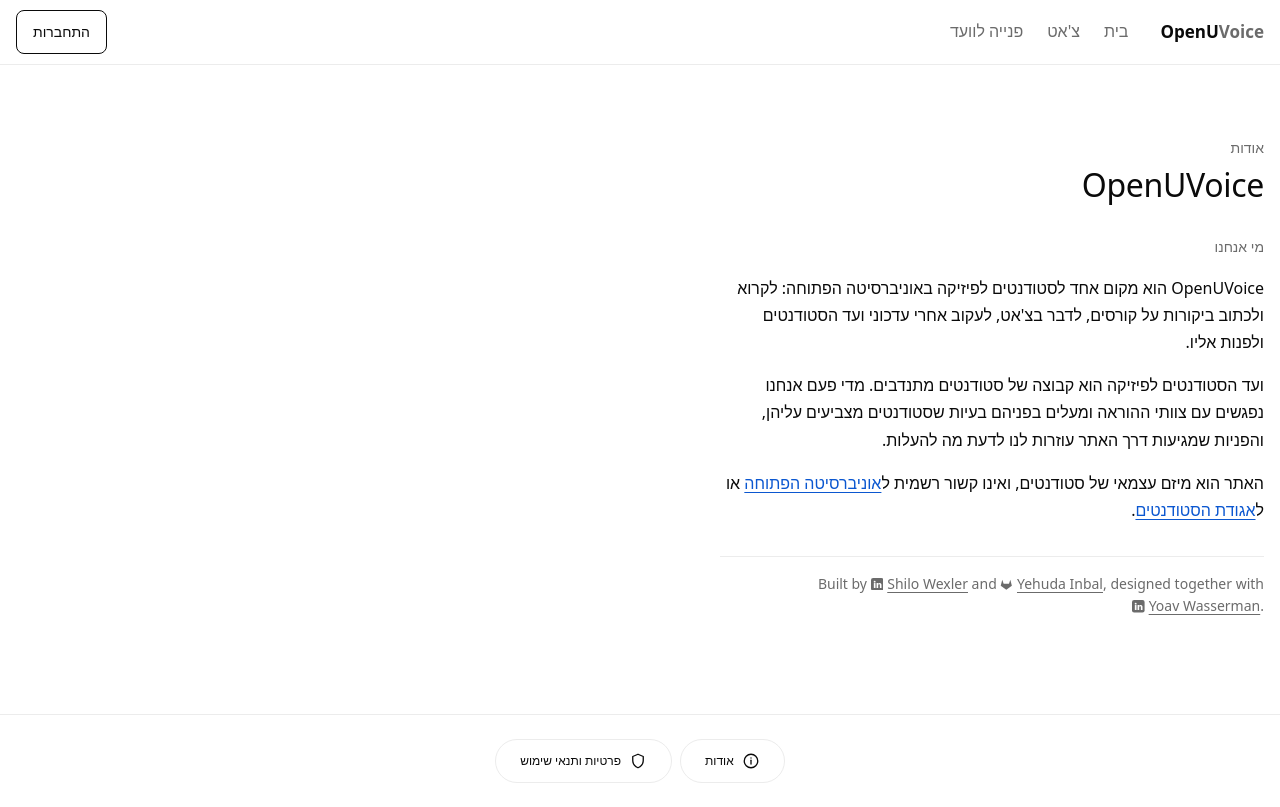
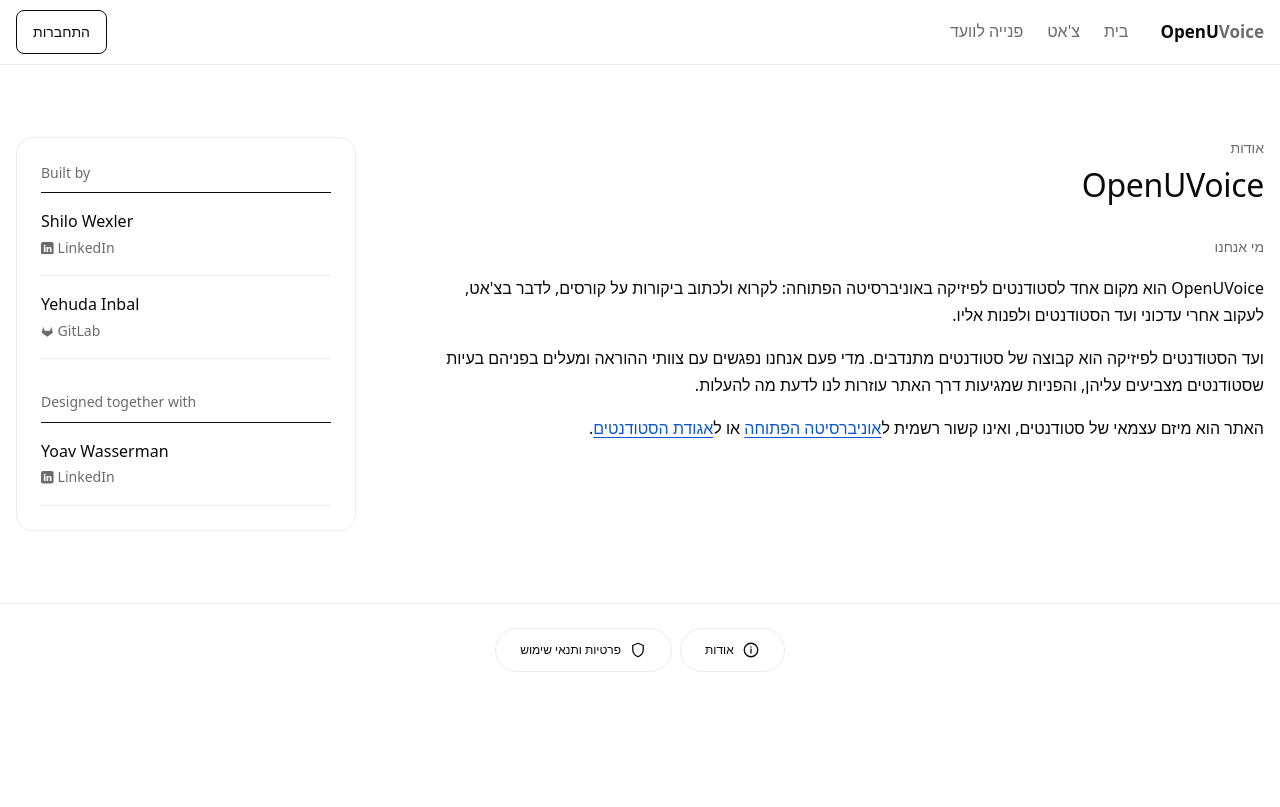
Before and after one commit to Shilo-Wexler/openu-physics-hub, a React (Vite) app in the folder public-frontend/: page /about in a window 1280 px wide. Built offline with nearby package versions, Linux system fonts and the light colour scheme; no server answers.

Commit message:
Lay out about page with credits card on desktop

```diff
--- a/public-frontend/src/features/about/AboutPage.module.css
+++ b/public-frontend/src/features/about/AboutPage.module.css
@@ -1,4 +1,5 @@
-/* Shared by /about and /privacy: one narrow column of short sections. */
+/* Shared by /about and /privacy: one narrow column of short sections.
+   On desktop a page can sit in .layout: text on the right, a side card on the left. */
 .page {
   display: flex;
   flex-direction: column;
@@ -64,7 +65,7 @@
   line-height: 1.7;
 }
 
-/* The English credit line at the end: small, grey, kept on the right like the rest. */
+/* The English credit line at the end (phone): small, grey, kept on the right like the rest. */
 .credit {
   margin: 0;
   padding-block-start: var(--space-3);
@@ -96,3 +97,85 @@
   text-decoration: underline;
   text-underline-offset: 3px;
 }
+
+/* The side card (desktop only): a bordered card that stays in view while the text scrolls. */
+.side {
+  display: none;
+}
+
+.sideTitle {
+  margin: 0 0 var(--space-2);
+  font-size: var(--text-sm);
+  font-weight: var(--weight-medium);
+  color: var(--color-text-muted);
+}
+
+/* A second group in the card gets room above its title. */
+.people + .sideTitle {
+  margin-block-start: var(--space-5);
+}
+
+/* Rows between thin lines, with a dark line on top, like the home tiles. */
+.people {
+  margin: 0;
+  padding: 0;
+  list-style: none;
+  border-block-start: 1px solid var(--color-text);
+}
+
+.people li {
+  border-block-end: 1px solid var(--color-border);
+}
+
+.personRow {
+  display: flex;
+  flex-direction: column;
+  gap: 2px;
+  padding-block: var(--space-3);
+  color: inherit;
+  text-decoration: none;
+}
+
+.personName {
+  font-weight: var(--weight-medium);
+}
+
+.personSite {
+  font-size: var(--text-sm);
+  color: var(--color-text-muted);
+}
+
+.personRow:hover .personName {
+  text-decoration: underline;
+  text-underline-offset: 3px;
+}
+
+@media (min-width: 1024px) {
+  /* Text column takes the free width, the card a fixed 340px on the left (RTL). */
+  .layout {
+    display: grid;
+    grid-template-columns: minmax(0, 1fr) 340px;
+    gap: 80px;
+    align-items: start;
+  }
+
+  .layout .page {
+    max-width: none;
+  }
+
+  /* Starts level with the page title, and stays under the 64px header while scrolling. */
+  .side {
+    display: block;
+    position: sticky;
+    top: calc(64px + var(--space-5));
+    margin-block-start: var(--space-4);
+    padding: var(--space-4);
+    border: 1px solid var(--color-border);
+    border-radius: 16px;
+  }
+
+  /* The card shows the credit on desktop, so the line at the end is not needed. */
+  .credit {
+    display: none;
+  }
+}
--- a/public-frontend/src/features/about/AboutPage.tsx
+++ b/public-frontend/src/features/about/AboutPage.tsx
@@ -28,12 +28,16 @@ function GitLabIcon() {
   );
 }
 
-const ICONS = { linkedin: LinkedInIcon, gitlab: GitLabIcon };
+// Each site a person can link to: its icon, and the name shown in the desktop card.
+const SITES = {
+  linkedin: { Icon: LinkedInIcon, label: "LinkedIn" },
+  gitlab: { Icon: GitLabIcon, label: "GitLab" },
+};
 
 interface Person {
   name: string;
   href: string;
-  site: keyof typeof ICONS;
+  site: keyof typeof SITES;
 }
 
 // The team, each name linking to a profile they chose. New helpers join the credit line.
@@ -47,17 +51,30 @@ const TEAM = {
   },
 } satisfies Record<string, Person>;
 
+// Who goes under each heading of the desktop card. Same people as the credit line.
+const BUILT_BY: Person[] = [TEAM.shilo, TEAM.yehuda];
+const DESIGNED_WITH: Person[] = [TEAM.yoav];
+
 /** Another site: a new tab, and noopener so it cannot reach back into this one. */
-function ExternalLink({ href, children }: { href: string; children: ReactNode }) {
+function ExternalLink({
+  href,
+  className = styles.link,
+  children,
+}: {
+  href: string;
+  className?: string;
+  children: ReactNode;
+}) {
   return (
-    <a className={styles.link} href={href} target="_blank" rel="noopener noreferrer">
+    <a className={className} href={href} target="_blank" rel="noopener noreferrer">
       {children}
     </a>
   );
 }
 
+/** A name inside the credit line (phone). */
 function PersonLink({ person }: { person: Person }) {
-  const Icon = ICONS[person.site];
+  const { Icon } = SITES[person.site];
   return (
     <span className={styles.person}>
       <ExternalLink href={person.href}>
@@ -68,8 +85,34 @@ function PersonLink({ person }: { person: Person }) {
   );
 }
 
+/** A group of names in the side card (desktop): each row is one link. */
+function PeopleList({ title, people }: { title: string; people: Person[] }) {
+  return (
+    <>
+      <h2 className={styles.sideTitle}>{title}</h2>
+      <ul className={styles.people}>
+        {people.map((person) => {
+          const { Icon, label } = SITES[person.site];
+          return (
+            <li key={person.href}>
+              <ExternalLink href={person.href} className={styles.personRow}>
+                <span className={styles.personName}>{person.name}</span>
+                <span className={styles.personSite}>
+                  <Icon />
+                  {label}
+                </span>
+              </ExternalLink>
+            </li>
+          );
+        })}
+      </ul>
+    </>
+  );
+}
+
 export default function AboutPage() {
   return (
+    <div className={styles.layout}>
       <div className={styles.page}>
         <header className={styles.header}>
           <p className={styles.eyebrow}>אודות</p>
@@ -96,10 +139,18 @@ export default function AboutPage() {
           </p>
         </section>
 
+        {/* Phone: the credit line at the end. Hidden on desktop, where the side card shows it. */}
         <p className={styles.credit} dir="ltr">
           Built by <PersonLink person={TEAM.shilo} /> and <PersonLink person={TEAM.yehuda} />,
           designed together with <PersonLink person={TEAM.yoav} />.
         </p>
       </div>
+
+      {/* Desktop: the same credit as a card on the left. Hidden on the phone. */}
+      <aside className={styles.side} dir="ltr" lang="en" aria-label="Credits">
+        <PeopleList title="Built by" people={BUILT_BY} />
+        <PeopleList title="Designed together with" people={DESIGNED_WITH} />
+      </aside>
+    </div>
   );
 }
```
Lines whose indentation alone changed are shown as unchanged.
